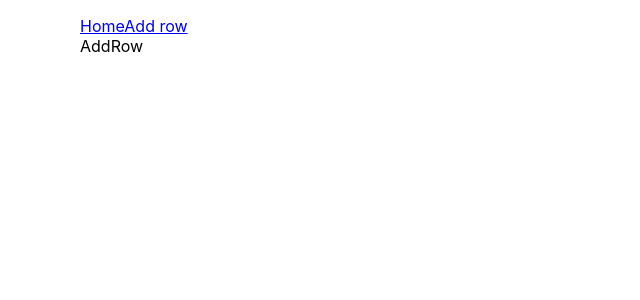
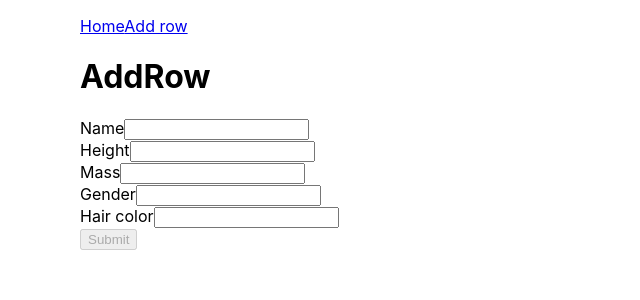
Before and after one commit to RuslanApkin/utip-test, a React (Create React App) app: page /addrow in a window 1280 px wide. Shown: the top 300 px of the page, without its empty margins (0-640 px from the left). Built offline with nearby package versions, Linux system fonts and the light colour scheme.

Commit message:
feat: added addrow functionality

```diff
--- a/src/Pages/AddRow/AddRow.tsx
+++ b/src/Pages/AddRow/AddRow.tsx
@@ -1,7 +1,52 @@
-import React from "react";
+import React, { useState } from "react";
+import { tableConfig } from "../Home/Table";
+import store from "../../Utils/store";
+import { TData } from "../../Types";
 
 function AddRow() {
-  return <div>AddRow</div>;
+  const formObj: any = { id: 0 };
+  tableConfig.columnKeys.forEach((key: string) => {
+    formObj[key] = "";
+  });
+  const [formInput, setInput] = useState<TData>(formObj);
+  const [valid, setValid] = useState(false);
+
+  const validate = (obj: any): boolean => {
+    for (const value in obj) {
+      if (obj[value].trim() === "") return false;
+      console.log(value);
+    }
+    return true;
+  };
+
+  const onInput = (e: React.ChangeEvent<HTMLInputElement>) => {
+    const formObj: any = formInput;
+    formObj[e.target.name] = e.target.value;
+    setInput(formObj);
+    setValid(validate({ ...formObj, id: "-1" }));
+    console.log(valid);
+  };
+
+  return (
+    <div>
+      <h1>AddRow</h1>
+      <form className="" onSubmit={() => store.addRow(formInput)}>
+        {tableConfig.columnHeaders.map((title, index) => (
+          <div className="">
+            <label>{title}</label>
+            <input
+              name={tableConfig.columnKeys[index]}
+              required
+              onChange={(e) => onInput(e)}
+            ></input>
+          </div>
+        ))}
+        <button type="submit" disabled={!valid}>
+          Submit
+        </button>
+      </form>
+    </div>
+  );
 }
 
 export default AddRow;
--- a/src/Pages/Home/Home.tsx
+++ b/src/Pages/Home/Home.tsx
@@ -14,7 +14,6 @@ function Home() {
       setTimeout(() => {
         setFetching((prevState) => (prevState + 1) % 3);
       }, 500);
-    console.log(fetchingStates[fetching]);
   }, [isFetch, fetching]);
 
   const fetchData = async () => {
--- a/src/Pages/Home/Table.tsx
+++ b/src/Pages/Home/Table.tsx
@@ -3,7 +3,7 @@ import React, { useState } from "react";
 import store from "../../Utils/store";
 import Modal from "../../Components/Modal";
 
-const tableConfig = {
+export const tableConfig = {
   columns: 5,
   columnHeaders: ["Name", "Height", "Mass", "Gender", "Hair color"],
   columnKeys: ["name", "height", "mass", "gender", "hair_color"]
--- a/src/Utils/store.tsx
+++ b/src/Utils/store.tsx
@@ -106,6 +106,11 @@ class Store {
     this.data = sortData(this.data, key);
     saveData(this.data, this.count, this.idCounter, this.page);
   }
+
+  addRow(data: TData) {
+    this.count = this.data.push({ ...data, id: this.idCounter++ });
+    saveData(this.data, this.count, this.idCounter, this.page);
+  }
 }
 
 const store = new Store();
```
